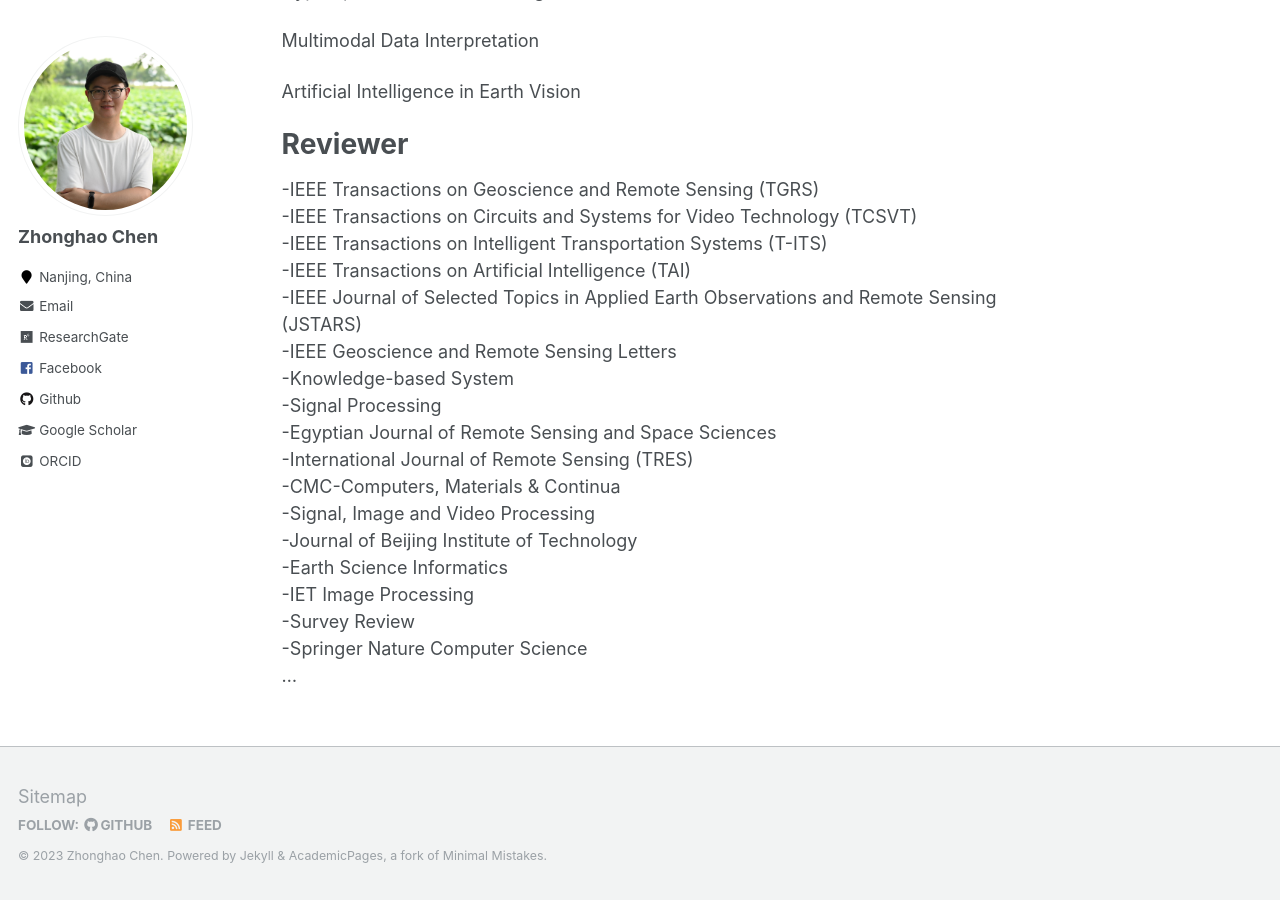
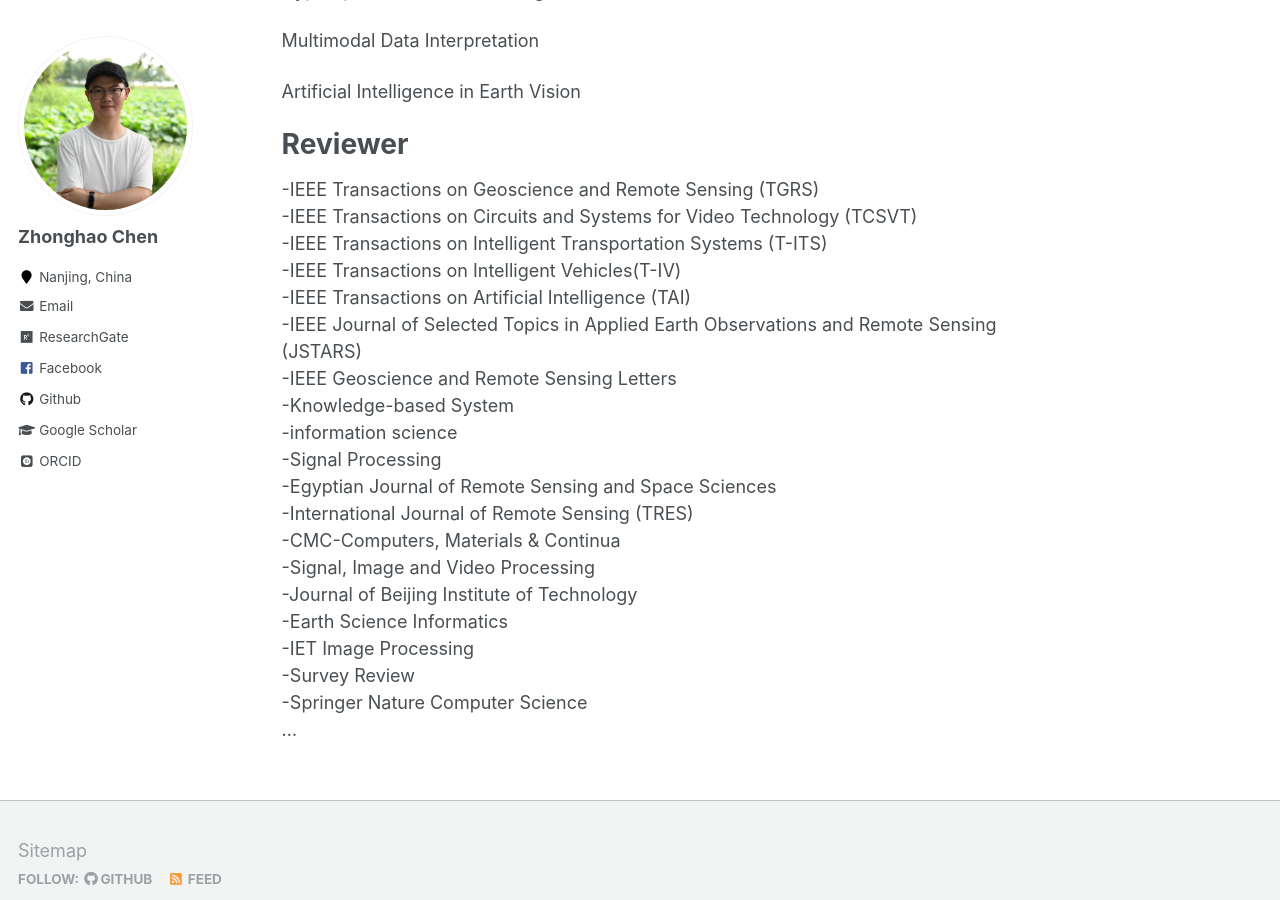
Before and after one commit to zhonghaochen/zhonghaochen.github.io, a Jekyll site: the page built from _pages/about.md, in a window 1280 px wide and 900 px high, scrolled down 591 px. Built offline with Jekyll 4.4.1, drawn with Linux system fonts in a browser that asks for light colours; some web fonts are replaced.

Commit message:
Update about.md

```diff
--- a/_pages/about.md
+++ b/_pages/about.md
@@ -34,10 +34,12 @@ Reviewer
 -IEEE Transactions on Geoscience and Remote Sensing (TGRS)<br>
 -IEEE Transactions on Circuits and Systems for Video Technology (TCSVT)<br>
 -IEEE Transactions on Intelligent Transportation Systems (T-ITS)<br>
+-IEEE Transactions on Intelligent Vehicles(T-IV)<br>
 -IEEE Transactions on Artificial Intelligence (TAI)<br>
 -IEEE Journal of Selected Topics in Applied Earth Observations and Remote Sensing (JSTARS)<br>
 -IEEE Geoscience and Remote Sensing Letters<br>
 -Knowledge-based System<br>
+-information science<br>
 -Signal Processing<br>
 -Egyptian Journal of Remote Sensing and Space Sciences<br>
 -International Journal of Remote Sensing (TRES)<br>
```
